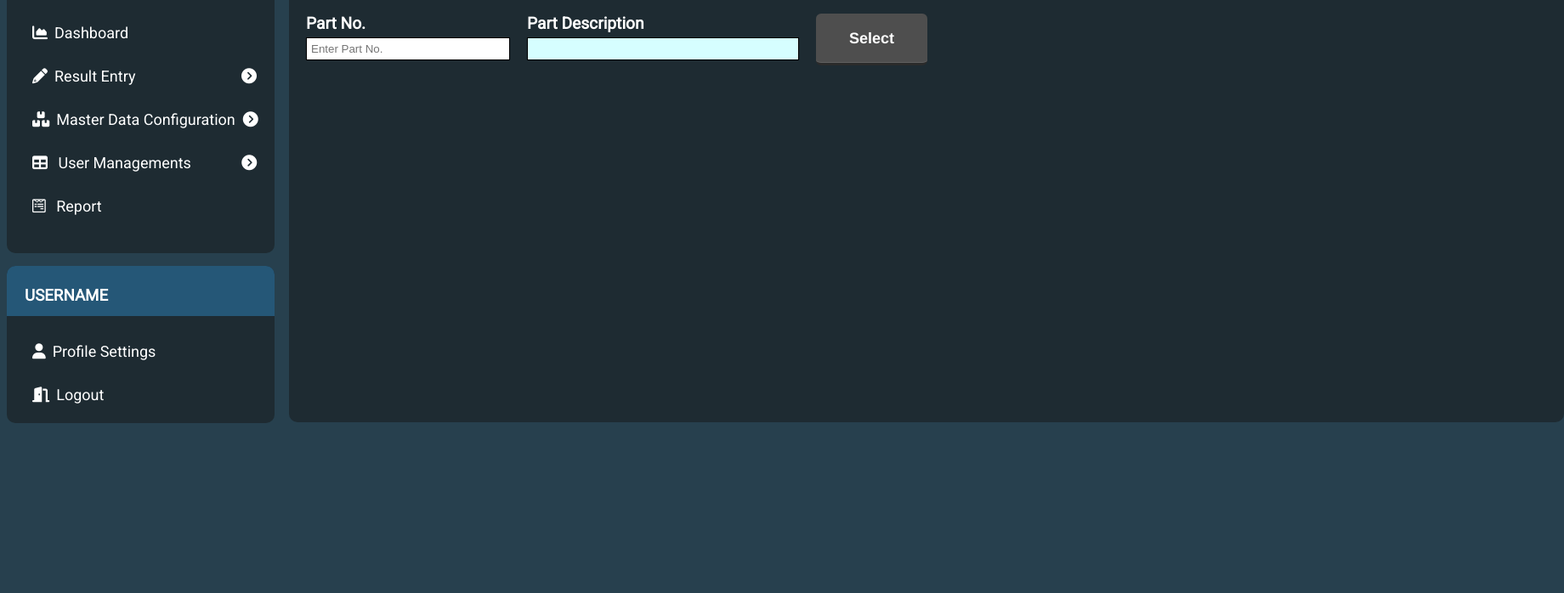
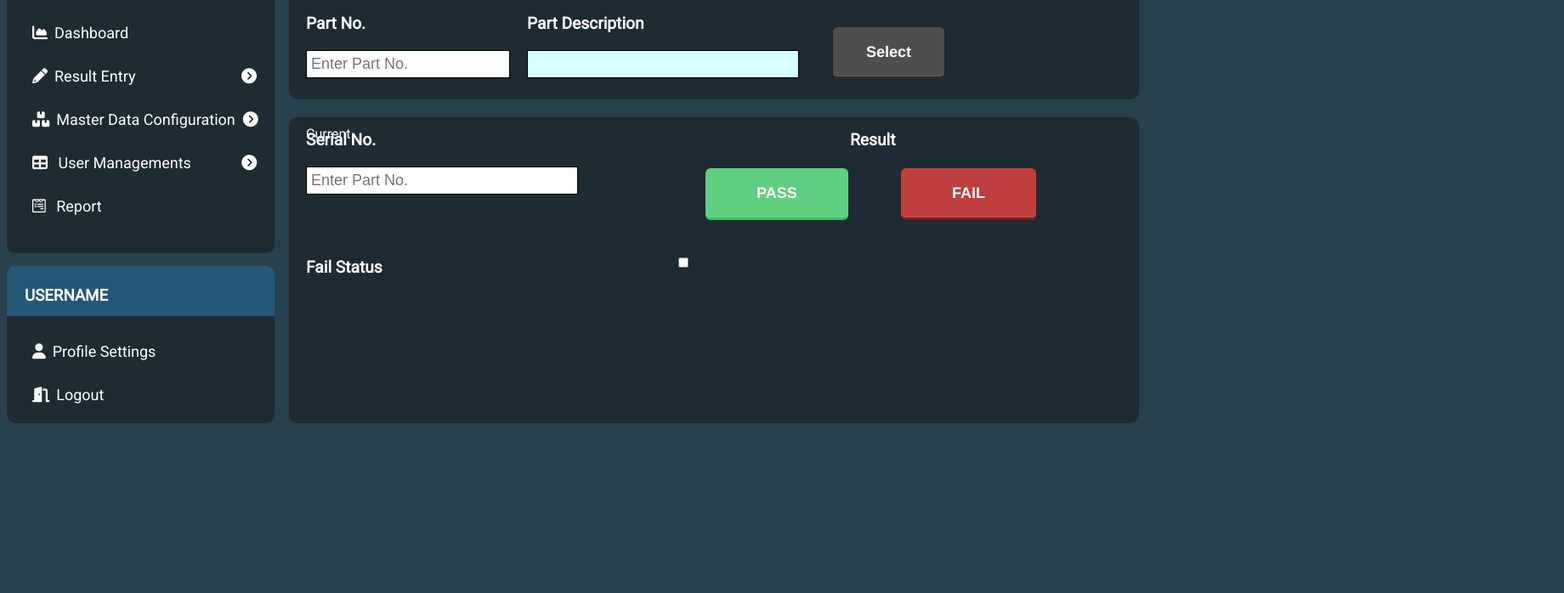
Before and after one commit to davidzhang92/data_collection_apps, a website: page menus/result-entry/programming-result-entry.html in a window 1280 px wide. Shown: the part 102-800 px from the top of the page at 85% size, 1840 px wide, since content can reach past the window. Drawn offline with Linux system fonts and the light colour scheme.

Commit message:
WIP programming result fail status checkboxes

```diff
--- a/menus/result-entry/programming-result-entry.html
+++ b/menus/result-entry/programming-result-entry.html
@@ -62,7 +62,7 @@
     </div>
     <div class="body">
       <form class="input-field">
-        <label for="part-no">
+        <label id ="label-part-no" for="part-no">
           <span class="product-field-span">Part No.</span>
           <input type="text" id="pname" placeholder="Enter Part No." />
         </label>
@@ -73,6 +73,35 @@
       </form>
       <a href='#' id='select-button' class='ph-button ph-btn-disabled'>Select</a>
     </div>
+</div>
+<div class="programming-result-entry-sub-card">
+  <form>
+    <label id="label-serial-no" for="serial-no">
+      <span class="product-field-span">Serial No.</span>
+      <input type="text" id="part-no-field" placeholder="Enter Part No."  />
+    </label>
+    <label id="label-result" for="result">
+      <span class="product-field-span">Result</span>
+    </label>
+  </form>
+  <form>
+    <label id="label-fail-status" for="fail-status">
+      <span class="product-field-span">Fail Status</span>
+    </label>
+    <a href='#' id='pass-button' class='ph-button ph-btn-green'>PASS</a>
+    <a href='#' id='fail-button' class='ph-button ph-btn-red'>FAIL</a>
+  </form>
+  <div>
+    <form>
+      <input type="checkbox" id="current-checkbox" name="fail-1" value="Current"/>
+      <label for="current">Current</label><br>
+      <!-- <input type="checkbox" id="vehicle2" name="vehicle2" value="Car">
+      <label for="vehicle2"> I have a car</label><br>
+      <input type="checkbox" id="vehicle3" name="vehicle3" value="Boat">
+      <label for="vehicle3"> I have a boat</label><br><br>
+      <input type="submit" value="Submit"> -->
+    </form>
+  </div>
 
 </div>
 </body>
--- a/styles/programming-result-entry.css
+++ b/styles/programming-result-entry.css
@@ -7,8 +7,8 @@ body,
 
 
 .programming-result-entry-card{
-    width: 1500px;
-    height: 560px;
+    width: 1000px;
+    height: 180px;
     background-color: #1E2B32;
     border-radius: 10px 10px;
     position:absolute;
@@ -18,36 +18,17 @@ body,
     margin-right: 5px;
     margin-left:10px;
     }
-  label{
+
+  label {
     color: #FFFFFF;
     font-family: 'Roboto', sans-serif;
     margin-left: 1rem;
-    width: 180px;
+    width: 300px;
     height:12px;
-    }
-
-  label {
-    width: 300px;
     float: left;
     margin: 0 -60px 0 20px;
-        padding-top: 10px;
+    padding-top: 10px;
       }
-
-      #label-description{
-        color: #FFFFFF;
-        font-family: 'Roboto', sans-serif;
-        margin-left: 1rem;
-        width: 180px;
-        height:12px;
-        }
-
-      #label-description {
-        width: 400px;
-        float: left;
-        margin: 0 -60px 0 20px;
-        padding-top: 10px;
-      }
-
       .product-field-span {
         display: block;
         margin: 0 0 5px;
@@ -58,9 +39,68 @@ body,
       input {
         width: 80%;
         border: 1px solid #000;
+        margin-top: 15px;
         padding: 5px;
+        /* padding-top:5px; */
+        font-size: 18px;
+
       }
 
+      #label-description{
+        width: 400px;
+        height:12px;
+        padding-top: 10px;
+        }
+
+.programming-result-entry-sub-card{
+  width: 1000px;
+  height: 360px;
+  background-color: #1E2B32;
+  border-radius: 10px 10px;
+  position:absolute;
+  left: 330px;
+  /* top: 300px; */
+  margin-top: -360px;
+  margin-right: 5px;
+  margin-left:10px;
+  }
+  #label-serial-no{
+    width: 400px;
+    height: 20px;
+    padding-top: 15px;
+    position: absolute;
+    /* top: 0px; */
+    /* margin-left: -600px;
+    margin-top: 50px; */
+  }
+    #label-result{
+    width: 400px;
+    height: 12px;
+    padding-top: 15px;
+    position: absolute;
+    /* top: 0px;
+    margin-top: 50px; */
+    margin-left:660px;
+  }
+  #label-fail-status{
+    width: 400px;
+    height: 12px;
+    padding-top: 15px;
+    position: absolute;
+    top:150px;
+  }
+
+  #current-checkbox {
+    width: 400px;
+    height: 12px;
+    padding-top: 15px;
+    position: absolute;
+    top:150px;
+  }
+
+.input-field {
+margin-top:10px;
+}
 /* for button */
 
 .ph-button {
@@ -87,7 +127,8 @@ body,
 
   #select-button {
         position:absolute;
-        top:79px;
+        top:95px;
+        margin-left: 20px;
         background-color: #bf3f3f;
         border-color: #791e1e;
       }
@@ -120,6 +161,21 @@ body,
         border-color: #2b2b2b;
       }
 
-.input-field {
-margin-top:10px;
-}
+  #pass-button {
+    position:absolute;
+    top:60px;
+    left: 490px;
+    padding: 19px 60px 18px;
+    background-color: #5FCF80;
+    border-color: #3AC162;
+
+  }
+  #fail-button {
+    position:absolute;
+    top:  60px;
+    left: 700px;
+    padding: 19px 60px 18px;
+    margin-left: 20px;
+    background-color: #bf3f3f;
+    border-color: #791e1e;
+  }
```
Also changed, not shown: test.js (added, +11 -0 lines).
